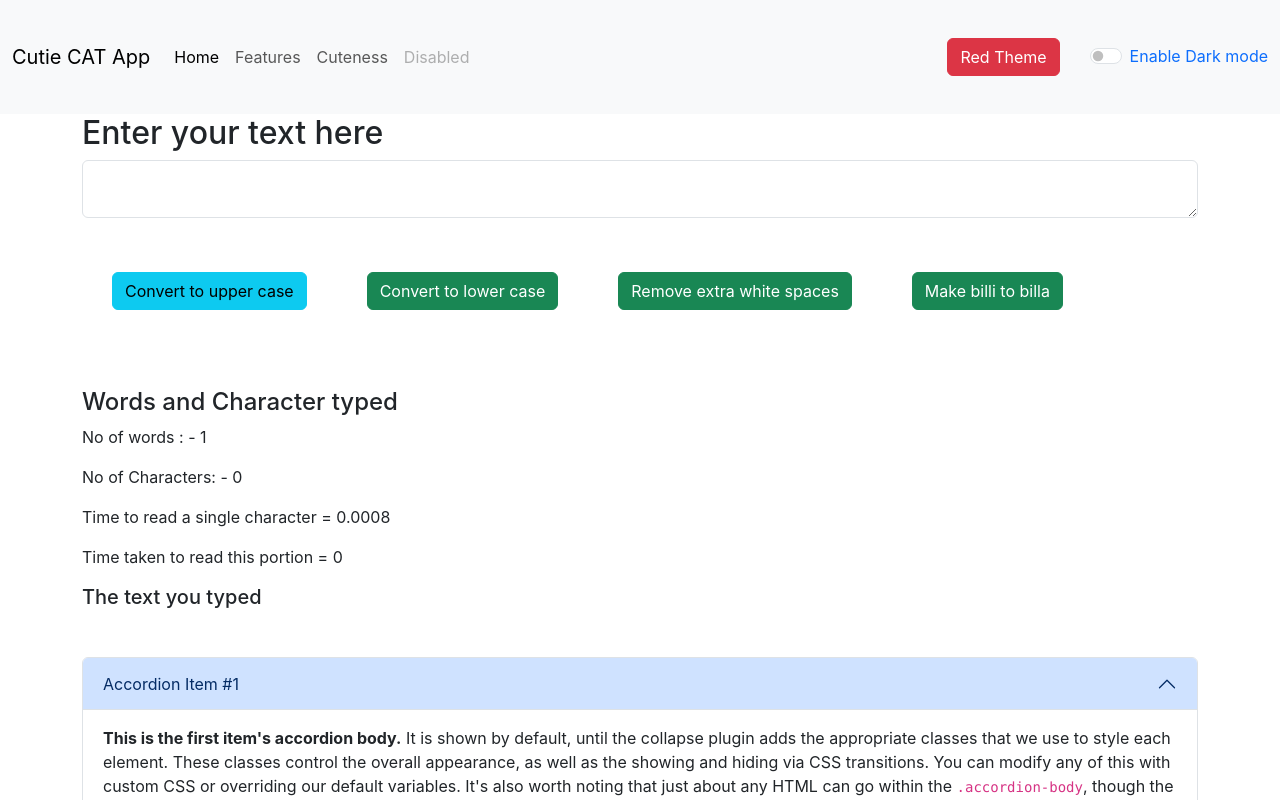
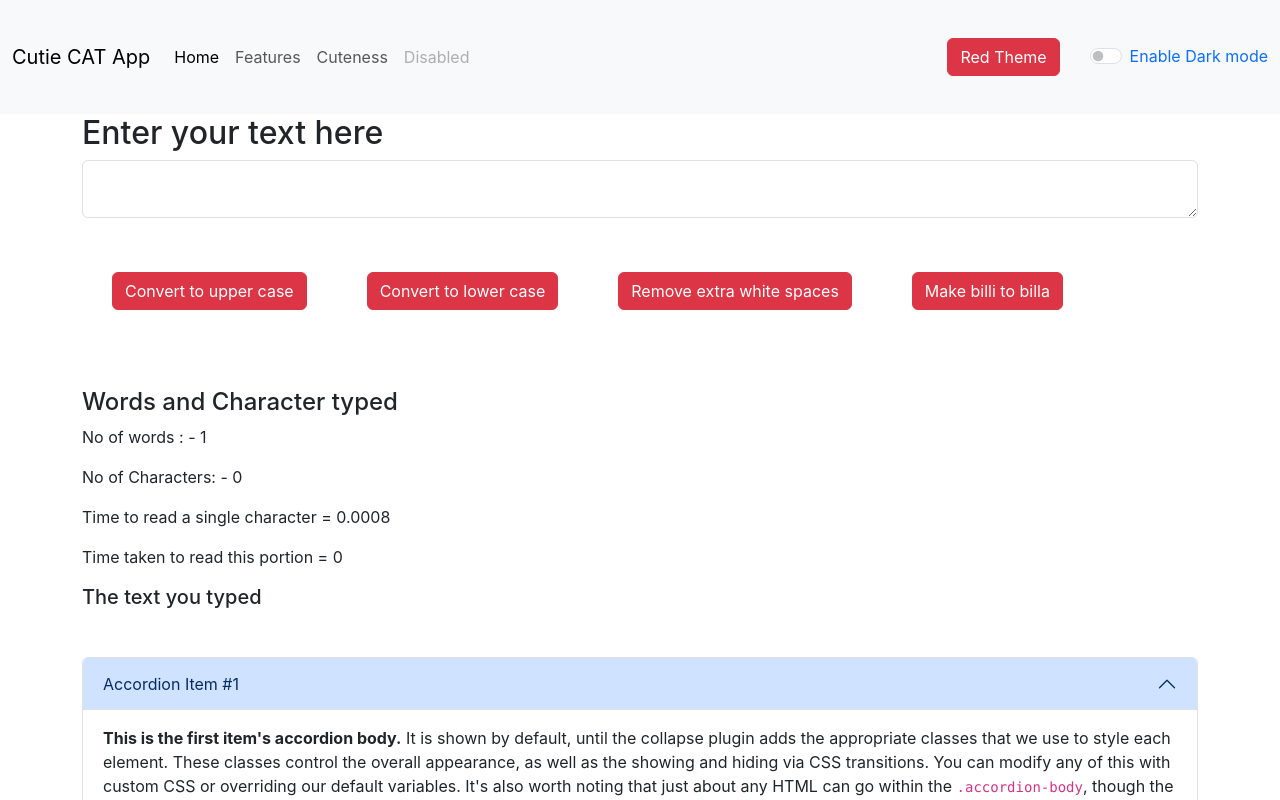
Before and after one commit to sarashyam/react_learn_cutie_cat, a React (Create React App) app: page / in a window 1280 px wide. Shown: the top 800 px of the page. Built offline with nearby package versions, Linux system fonts and the light colour scheme.

Commit message:
extra themes added

```diff
--- a/src/TextForm.js
+++ b/src/TextForm.js
@@ -46,21 +46,21 @@ return(
             {/* <label htmlFor="floatingTextarea">Enter text here</label> */}
         </div>
         <br/>
-        <button type="button" className="btn btn-info" onClick={hadleUpClick}>Convert to upper case</button>
-        <button type="button" className="btn btn-success" onClick={hadlDownClick}>Convert to lower case</button>
-        <button type="button" className="btn btn-success" onClick={handle_rm_space}>Remove extra white spaces</button>
-        <button type="button" className="btn btn-success" onClick={handle_replace_billa}>Make billi to billa</button>
+        <button type="button" className={props.theme_color} onClick={hadleUpClick}>Convert to upper case</button>
+        <button type="button" className={props.theme_color} onClick={hadlDownClick}>Convert to lower case</button>
+        <button type="button" className={props.theme_color} onClick={handle_rm_space}>Remove extra white spaces</button>
+        <button type="button" className={props.theme_color} onClick={handle_replace_billa}>Make billi to billa</button>
     </div>
 
-    <div className="container my-5">
+    <div className="container my-5 text-pink">
 
-        <h4> Words and Character typed</h4>
-        <p> No of words : - {text.split(" ").length}</p>
-        <p>No of Characters: - {text.length}</p>
-        <p>Time to read a single character = 0.0008</p>
-        <p>Time taken to read this portion = {text.length * 0.0008}</p>
-        <h5>The text you typed</h5>
-        <p>{text}</p>
+        <h4 className='text-pink'> Words and Character typed</h4>
+        <p className='text-pink'> No of words : - {text.split(" ").length}</p>
+        <p className='text-pink'>No of Characters: - {text.length}</p>
+        <p className='text-pink'>Time to read a single character = 0.0008</p>
+        <p className='text-pink'>Time taken to read this portion = {text.length * 0.0008}</p>
+        <h5 className='text-pink'>The text you typed</h5>
+        <p className='text-pink'>{text}</p>
 
 
     </div>
```
